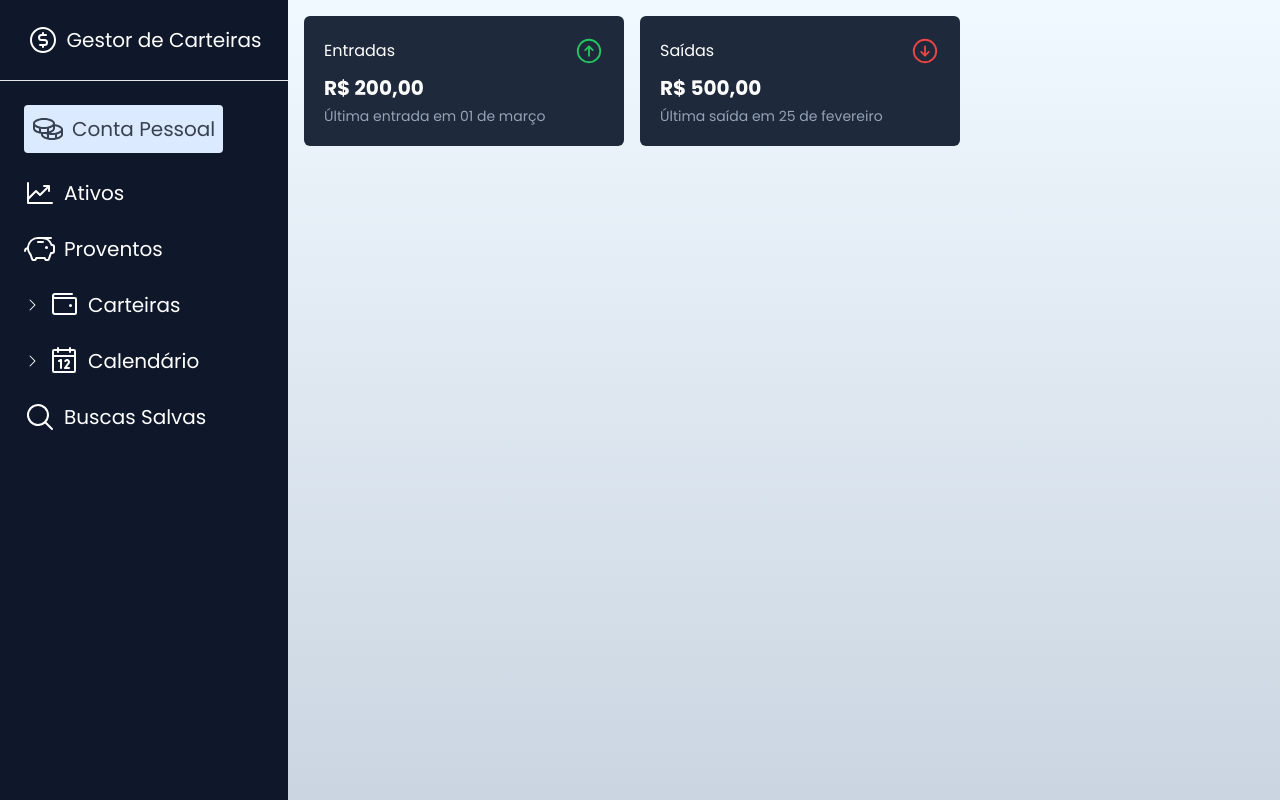
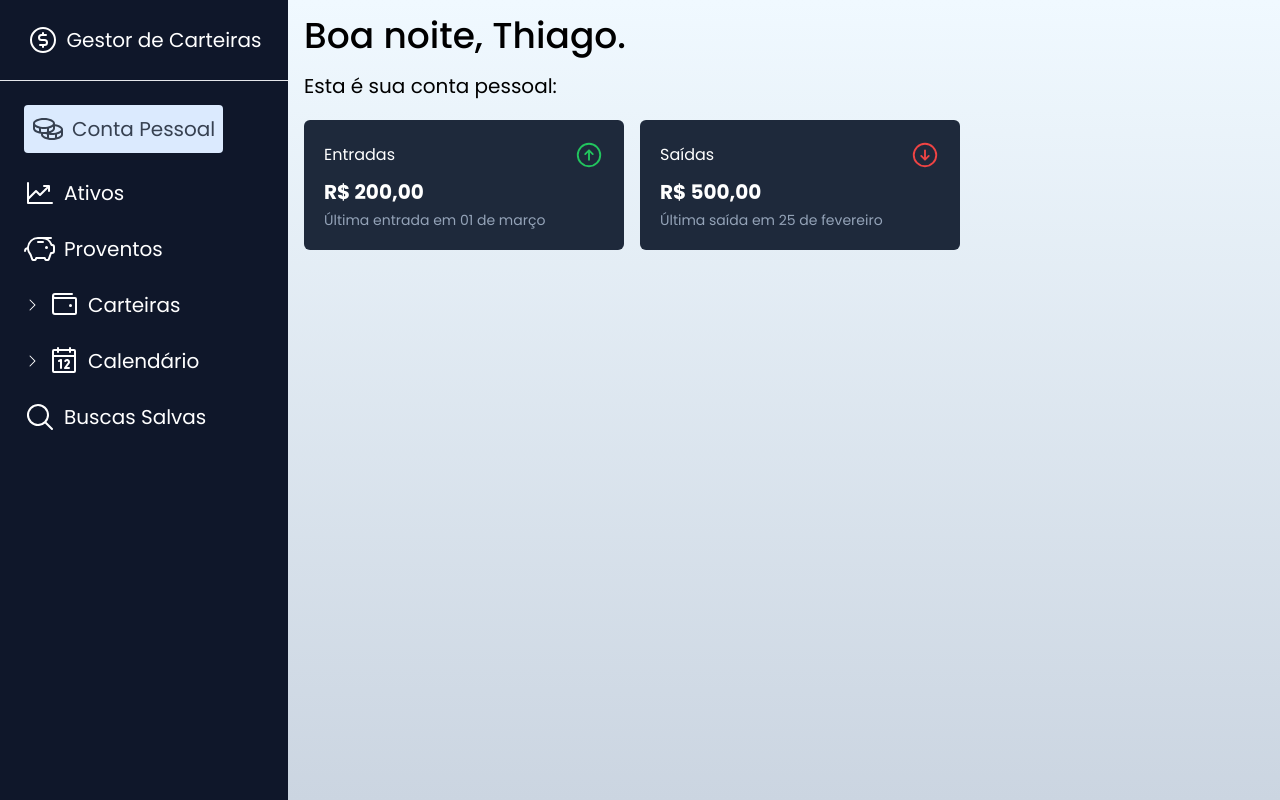
Before and after one commit to ThiagooSantoss/gestor-de-carteiras, a Next.js app: page /conta-pessoal in a window 1280 px wide. Built offline with nearby package versions, Linux system fonts and the light colour scheme; data requests are answered from the project's data file.

Commit message:
Adicionado mensagem de boas vindas na conta pessoal

```diff
--- a/src/app/conta-pessoal/page.tsx
+++ b/src/app/conta-pessoal/page.tsx
@@ -3,14 +3,25 @@
 import { CardLogFinanceiro } from "@/components/CardLogFinanceiro";
 import { CardShimmer } from "@/components/CardLogFinanceiro/Card.shimmer";
 import { useUsuario } from "@/hooks/useUsuario";
+import { computaMensagemDeBoasVindas } from "@/utils/computaMensagemDeBoasVindas";
 
 export default function ContaPessoal() {
-  const { data, isFetching: carregando } = useUsuario();
+  const { data: usuario, isFetching: carregando } = useUsuario();
 
-  const { entradas, saidas } = data;
+  const { entradas, saidas } = usuario;
+
+  const mensagemDeBoasVindas = computaMensagemDeBoasVindas(
+    usuario.primeiro_nome
+  );
 
   return (
-    <div className="flex items-center gap-4">
+    <div>
+      <header className="space-y-4 mb-5">
+        <h1 className="text-4xl font-medium">{mensagemDeBoasVindas}</h1>
+        <h6 className="text-xl">Esta é sua conta pessoal:</h6>
+      </header>
+
+      <main className="flex items-center gap-4">
         {carregando ? (
           <>
             <CardShimmer />
@@ -31,6 +42,7 @@ export default function ContaPessoal() {
             />
           </>
         )}
+      </main>
     </div>
   );
 }
```
Lines whose indentation alone changed are shown as unchanged.
